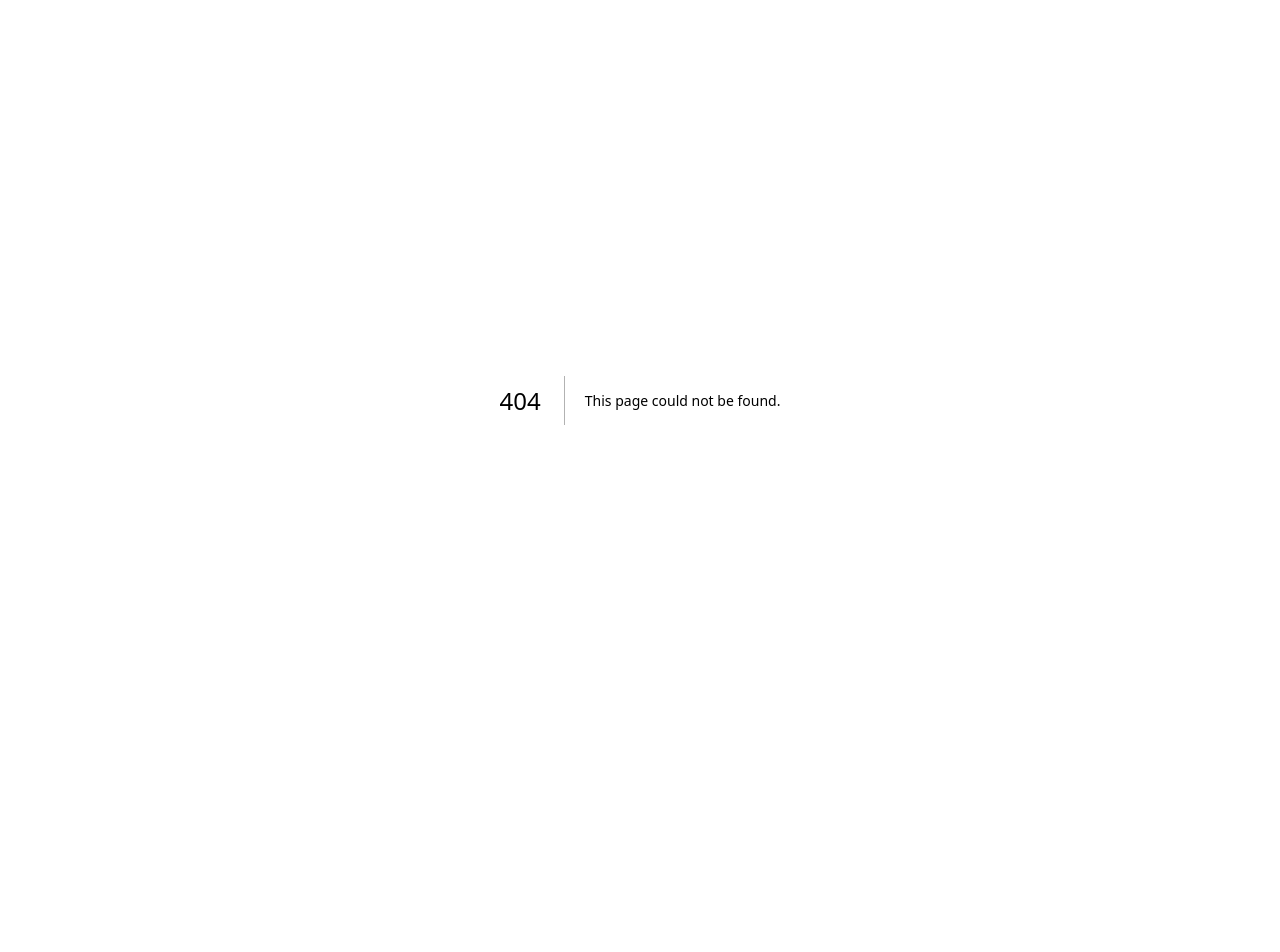
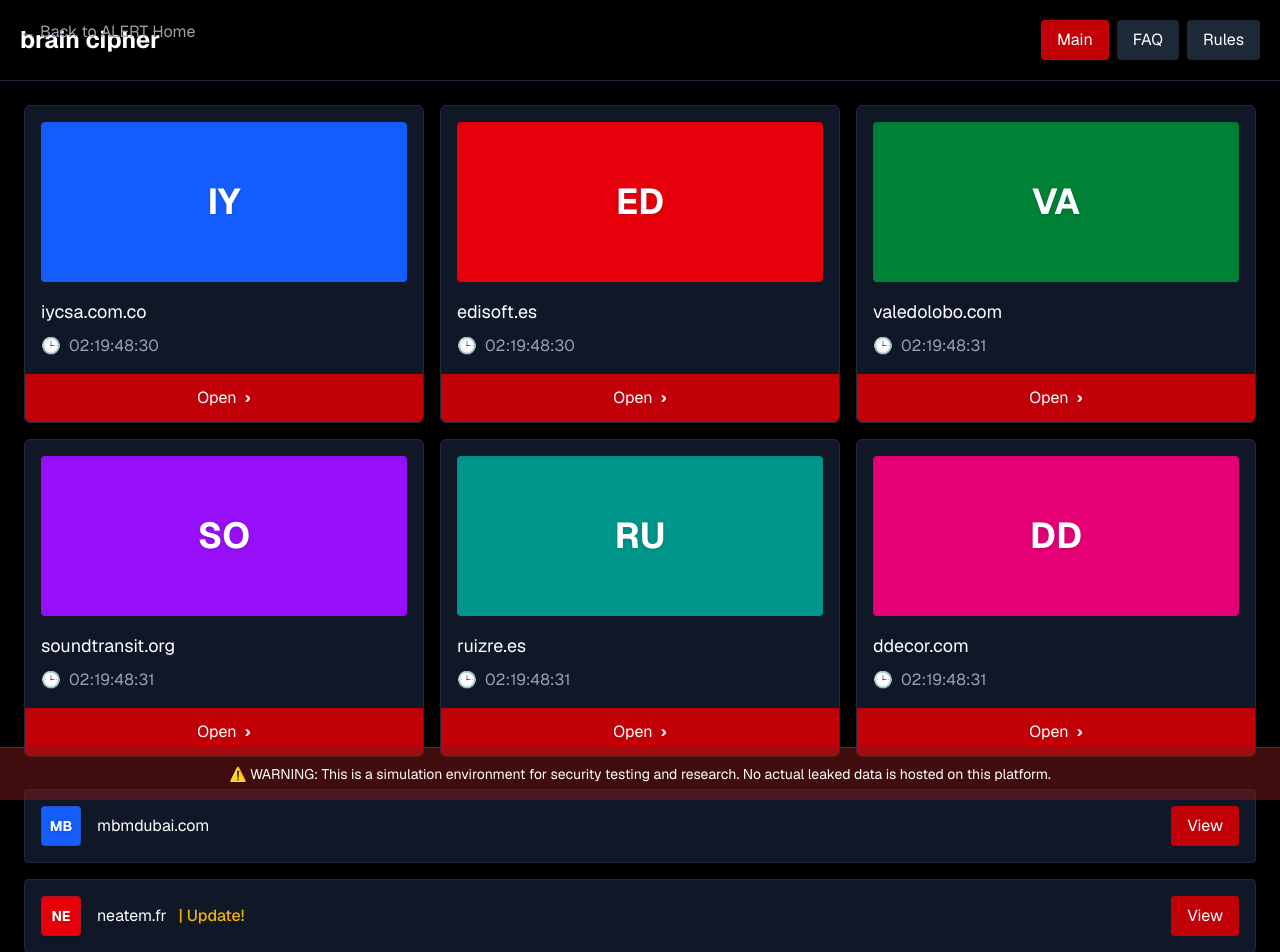
Before and after one commit to Melvin2306/alert-monitoring-testing, a Next.js app: page /brain-cipher in a window 1280 px wide. Before the commit this address had no page. Shown: the top 952 px of the page. Before the commit the page ends 800 px from the top, so only its background shows below. Built offline with nearby package versions, Linux system fonts and the light colour scheme.

Commit message:
Add layout and page components for Brain Cipher simulation with navigation and leak entry display

```diff
--- /dev/null
+++ b/app/brain-cipher/layout.tsx
@@ -0,0 +1,15 @@
+import type { Metadata } from "next";
+
+export const metadata: Metadata = {
+  title: "Brain Cipher - ALERT Simulation",
+  description:
+    "A simulation of the Brain Cipher leak page for security research and testing",
+};
+
+export default function BrainCipherLayout({
+  children,
+}: Readonly<{
+  children: React.ReactNode;
+}>) {
+  return <>{children}</>;
+}
--- /dev/null
+++ b/app/brain-cipher/page.tsx
@@ -0,0 +1,223 @@
+"use client";
+import { useState } from "react";
+import Backlink from "../components/Backlink";
+import Footer from "../components/Footer";
+
+interface LeakEntry {
+  name: string;
+  url?: string;
+  timestamp?: string;
+  isUpdate?: boolean;
+  isSecurityBreach?: boolean;
+  isPaid?: boolean;
+}
+
+export default function BrainCipherPage() {
+  // Data for the company cards at the top
+  const featuredCompanies = [
+    { name: "iycsa.com.co", timestamp: "02:19:48:30" },
+    { name: "edisoft.es", timestamp: "02:19:48:30" },
+    { name: "valedolobo.com", timestamp: "02:19:48:31" },
+    { name: "soundtransit.org", timestamp: "02:19:48:31" },
+    { name: "ruizre.es", timestamp: "02:19:48:31" },
+    { name: "ddecor.com", timestamp: "02:19:48:31" },
+  ];
+
+  // Data for the list entries below
+  const leakEntries: LeakEntry[] = [
+    { name: "mbmdubai.com" },
+    { name: "neatem.fr", isUpdate: true },
+    {
+      name: "Pulmonary Physicians of South Florida Clinics",
+      isSecurityBreach: true,
+    },
+    {
+      name: "It seems that it was easier to pay and calmly fix everything.",
+      isPaid: true,
+    },
+    { name: "Royce Corporation" },
+    { name: "G-ONE AUTO PARTS DE MÉXICO, S.A. DE C.V." },
+    { name: "COOPERATIVA TELEFONICA DE CALAFATE LTD." },
+    { name: "Basilio Advogados" },
+    { name: "Berridge Manufacturing Co." },
+    { name: "CHRISTODOULOS G. VASSILIADES & CO. LLC" },
+    { name: "K&S Tool & Mfg Co." },
+    { name: "rmn.fr" },
+    { name: "beinlaw.co.il - Prof. Bein & Co." },
+    { name: "cyceron.fr" },
+    { name: "fabamaq.com" },
+    { name: "Mars 2 LLC" },
+    { name: "Family Wealth Advisors Ltd." },
+    { name: "Cole Technologies Group" },
+  ];
+
+  const [activeTab, setActiveTab] = useState("main");
+
+  // Get a Tailwind color class based on index
+  const getColorClass = (index: number) => {
+    const colorClasses = [
+      "bg-blue-600", // blue
+      "bg-red-600", // red
+      "bg-green-700", // green
+      "bg-purple-600", // purple
+      "bg-teal-600", // teal
+      "bg-pink-600", // pink
+      "bg-amber-600", // amber
+      "bg-indigo-600", // indigo
+      "bg-emerald-600", // emerald
+      "bg-violet-600", // violet
+    ];
+    return colorClasses[index % colorClasses.length];
+  };
+
+  // Generate company initials from name
+  const getInitials = (name: string) => {
+    if (name.includes(".")) {
+      // For domain names
+      return name.split(".")[0].substring(0, 2).toUpperCase();
+    }
+
+    // For company names
+    const words = name.split(" ");
+    if (words.length === 1) {
+      return words[0].substring(0, 2).toUpperCase();
+    }
+
+    if (words.length >= 2) {
+      return (words[0][0] + words[1][0]).toUpperCase();
+    }
+
+    return name.substring(0, 2).toUpperCase();
+  };
+
+  return (
+    <div className="min-h-screen bg-black text-white font-[family-name:var(--font-geist-sans)]">
+      {/* Navigation bar */}
+      <nav className="flex justify-between items-center p-5 border-b border-gray-800">
+        <h1 className="text-2xl font-bold">brain cipher</h1>
+        <div className="flex gap-2">
+          <button
+            className={`px-4 py-2 rounded ${
+              activeTab === "main"
+                ? "bg-red-700"
+                : "bg-gray-800 hover:bg-gray-700"
+            }`}
+            onClick={() => setActiveTab("main")}
+          >
+            Main
+          </button>
+          <button
+            className={`px-4 py-2 rounded ${
+              activeTab === "faq"
+                ? "bg-red-700"
+                : "bg-gray-800 hover:bg-gray-700"
+            }`}
+            onClick={() => setActiveTab("faq")}
+          >
+            FAQ
+          </button>
+          <button
+            className={`px-4 py-2 rounded ${
+              activeTab === "rules"
+                ? "bg-red-700"
+                : "bg-gray-800 hover:bg-gray-700"
+            }`}
+            onClick={() => setActiveTab("rules")}
+          >
+            Rules
+          </button>
+        </div>
+      </nav>
+
+      {/* Main content */}
+      <div className="container mx-auto p-6">
+        {/* Featured company cards */}
+        <div className="grid grid-cols-1 md:grid-cols-3 gap-4 mb-8">
+          {featuredCompanies.map((company, index) => {
+            const colorClass = getColorClass(index);
+            const initials = getInitials(company.name);
+
+            return (
+              <div
+                key={index}
+                className="border border-gray-800 rounded-md overflow-hidden bg-gray-900"
+              >
+                <div className="p-4">
+                  {/* Company logo placeholder */}
+                  <div
+                    className={`h-40 flex items-center justify-center mb-4 relative ${colorClass} shadow-inner rounded-sm transition-all duration-300 hover:brightness-110`}
+                  >
+                    <span className="text-4xl font-bold text-white drop-shadow-sm">
+                      {initials}
+                    </span>
+                  </div>
+
+                  <div className="flex flex-col">
+                    <span className="text-lg">{company.name}</span>
+                    <div className="flex items-center mt-2 text-gray-400">
+                      <span className="inline-block mr-2">🕒</span>
+                      <span>{company.timestamp}</span>
+                    </div>
+                  </div>
+                </div>
+                <button className="w-full py-3 bg-red-700 hover:bg-red-600 text-white flex items-center justify-center transition-all duration-300 hover:shadow-md focus:outline-none focus:ring-2 focus:ring-red-500 focus:ring-opacity-50">
+                  Open <span className="ml-2 font-bold">›</span>
+                </button>
+              </div>
+            );
+          })}
+        </div>
+
+        {/* Leak list entries */}
+        <div className="space-y-4">
+          {leakEntries.map((entry, index) => {
+            const colorClass = getColorClass(index);
+            const initials = getInitials(entry.name);
+
+            return (
+              <div
+                key={index}
+                className="p-4 border border-gray-800 rounded bg-gray-900 flex items-center"
+              >
+                {/* Company logo placeholder */}
+                <div
+                  className={`h-10 w-10 rounded flex-shrink-0 mr-4 flex items-center justify-center ${colorClass} shadow-sm transition-all duration-300 hover:brightness-110 border border-gray-700/30`}
+                >
+                  <span className="text-sm font-bold text-white drop-shadow-sm">
+                    {initials}
+                  </span>
+                </div>
+
+                <div className="flex-grow">
+                  <span>
+                    {entry.name}
+                    {entry.isUpdate && (
+                      <span className="ml-2 text-yellow-500 font-medium">
+                        {" "}
+                        | Update!
+                      </span>
+                    )}
+                    {entry.isSecurityBreach && (
+                      <span className="ml-2 text-red-500 font-medium">
+                        {" "}
+                        | Data security breach!
+                      </span>
+                    )}
+                  </span>
+                </div>
+
+                {!entry.isPaid && (
+                  <button className="px-4 py-2 bg-red-700 hover:bg-red-600 rounded ml-4 transition-all duration-300 hover:shadow-md focus:outline-none focus:ring-2 focus:ring-red-500 focus:ring-opacity-50">
+                    View
+                  </button>
+                )}
+              </div>
+            );
+          })}
+        </div>
+      </div>
+      <Backlink />
+      <Footer />
+    </div>
+  );
+}
```
